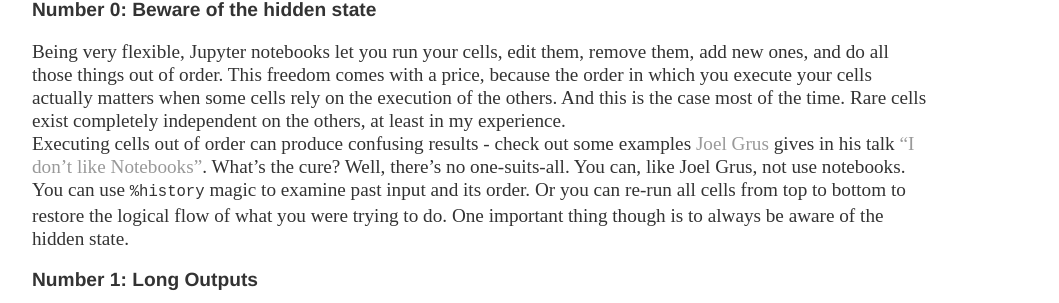
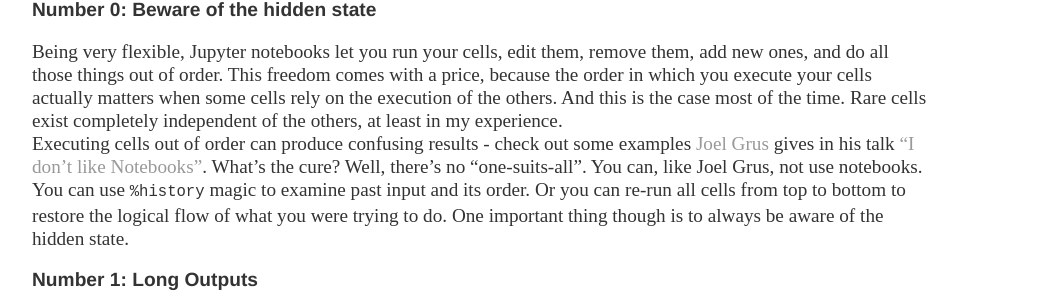
Before and after one commit to MKhalusova/MKhalusova.github.io, a Jekyll site: the page built from _posts/2018-11-15-jupyter-tips-n-tricks.md, in a window 1280 px wide and 1400 px high. Shown: the part 477-780 px from the top of the window, without its empty margins (160-1219 px from the left). Built offline with Jekyll 4.4.1, drawn with Linux system fonts in a browser that asks for light colours; comment, search, counter and statistics services are not loaded; some of the changed text lies outside the part shown.

Commit message:
minor edits

```diff
--- a/_posts/2018-11-15-jupyter-tips-n-tricks.md
+++ b/_posts/2018-11-15-jupyter-tips-n-tricks.md
@@ -17,11 +17,11 @@ little easier when working with notebooks.
 Being very flexible, Jupyter notebooks let you run your cells, edit them, remove them, add new ones,
 and do all those things out of order. This freedom comes with a price, because the order in which
 you execute your cells actually matters when some cells rely on the execution of the others.
-And this is the case most of the time. Rare cells exist completely independent on the others,
+And this is the case most of the time. Rare cells exist completely independent of the others,
 at least in my experience.
 Executing cells out of order can produce confusing results - check out some examples
 [Joel Grus](https://twitter.com/joelgrus) gives in his talk ["I don't like Notebooks"](https://youtu.be/7jiPeIFXb6U).
-What's the cure? Well, there's no one-suits-all. You can, like Joel Grus, not use notebooks.
+What's the cure? Well, there's no "one-suits-all". You can, like Joel Grus, not use notebooks.
 You can use `%history` magic to examine past input and its order. Or you can re-run all cells from
 top to bottom to restore the logical flow of what you were trying to do. One important thing though is
 to always be aware of the hidden state.
@@ -38,7 +38,7 @@ to collapse it.
 
 Please tell me you're not using your mouse or trackpad to run cells:) That'd be such a waste of time!
 Most of the time I hit **Shift + Enter** to run a cell, but at some point I've discovered one more way
-to run a cell, which occasionally is more convenient. **Alt+Enter** runs current cell and creates a
+to run a cell, which occasionally is more convenient: **Alt+Enter** runs current cell and creates a
 new one below it.
 
 ### Number 3: Command mode vs Edit mode
```
Also changed, not shown: other parts of _posts/2018-11-15-jupyter-tips-n-tricks.md (+3 -3 lines).
